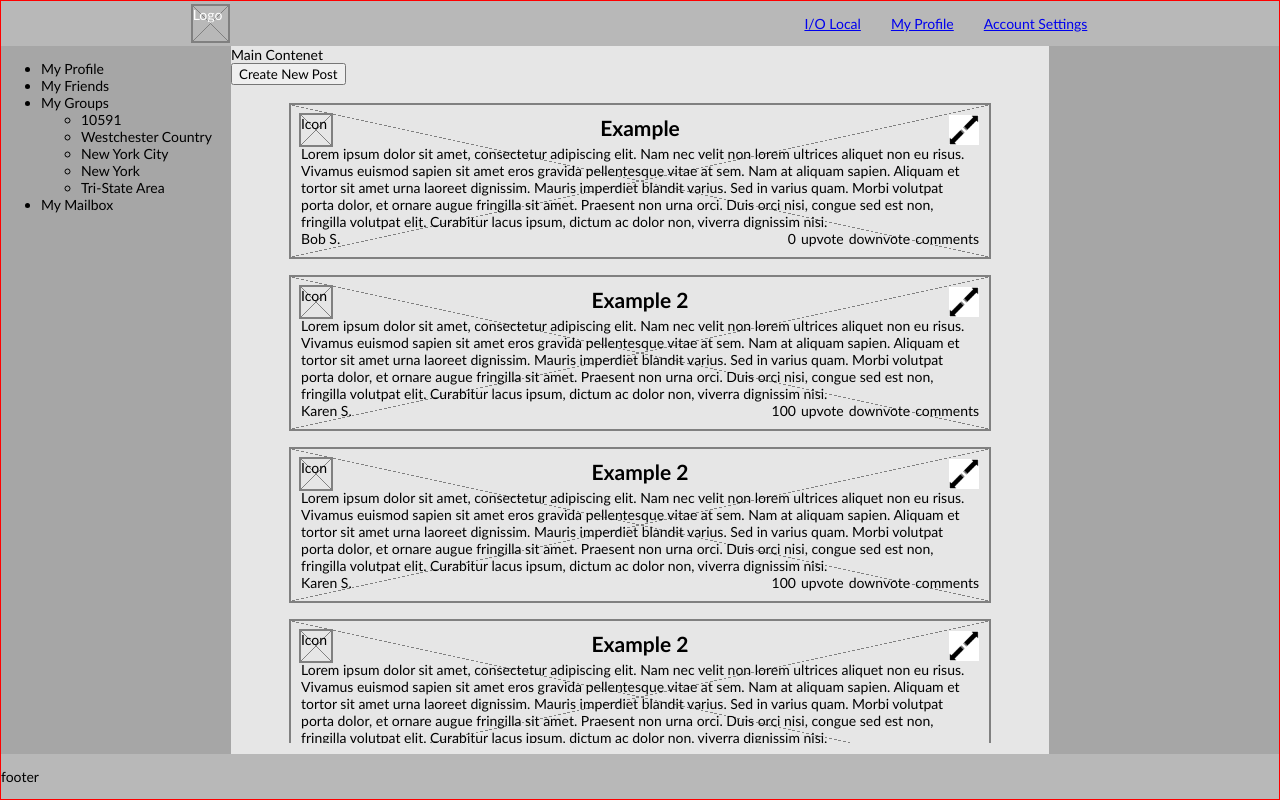
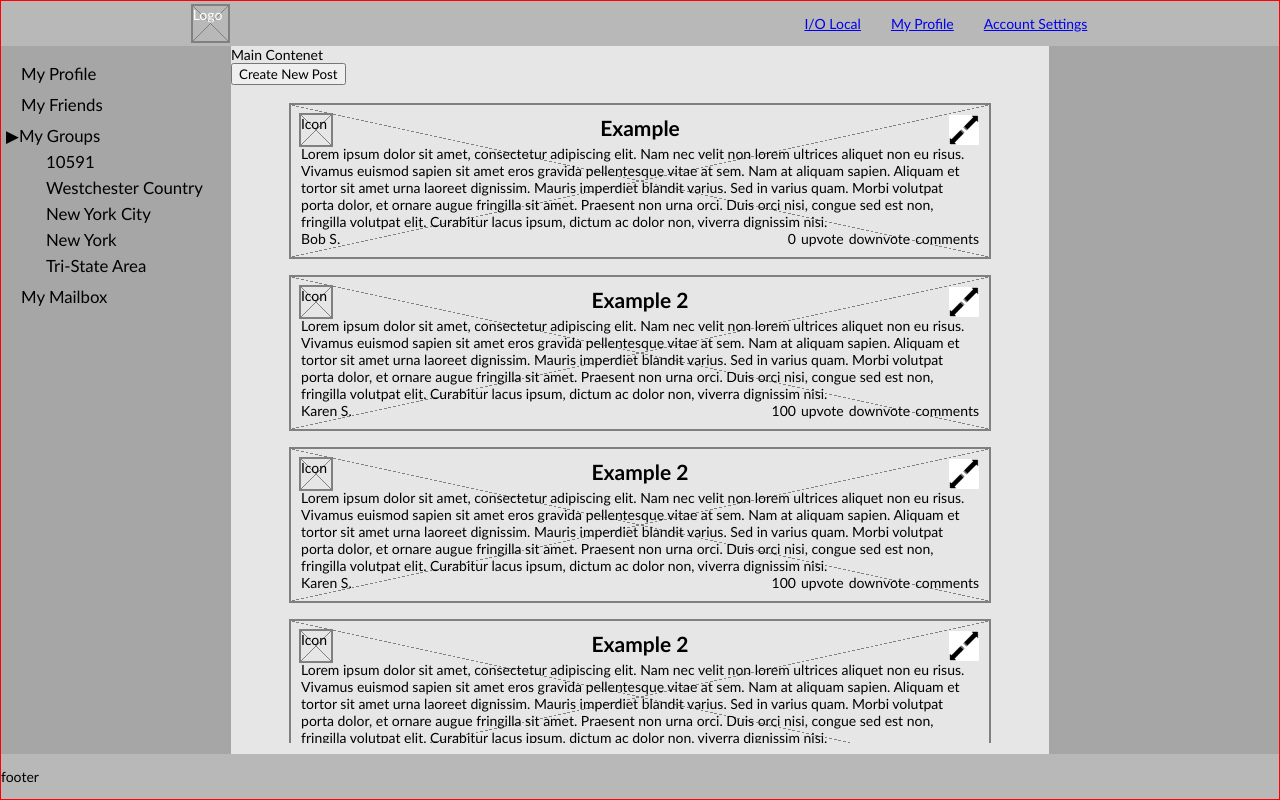
Before and after one commit to goldsmithb/io_local_demo, a React (Create React App) app: page / in a window 1280 px wide. Both pictures are taken after a click on the element "My Groups". Built offline with nearby package versions, Linux system fonts and the light colour scheme; the HTML template or start-up script is replaced by a standard one.

Commit message:
style nav sidebar

```diff
--- a/src/App.js
+++ b/src/App.js
@@ -22,7 +22,6 @@ function App() {
            {/* <AddSideBar />  */}
         </aside>
 
-
       </main>
 
       <footer>
--- a/src/components/NavSideBar.js
+++ b/src/components/NavSideBar.js
@@ -1,19 +1,20 @@
 import { useState } from 'react';
+import styles from './NavSideBar.module.css'
 
 export default function NavSideBar() {
   const [showGroups, setShowGroups] = useState(false);
 
   return (
-    <ul>
+    <ul className={styles.sidebar}>
       <li>My Profile</li>
       <li>My Friends</li>
       <li><span
-            className="caret"
+            className={styles.caret + " " + (showGroups ? styles['caret-down'] : "")}
             onClick={() => setShowGroups(showGroups ? false : true)}>
               My Groups
           </span>
         {showGroups && (
-          <ul className="nested">
+          <ul className={styles.nested}>
             <li>10591</li>
             <li>Westchester Country</li>
             <li>New York City</li>
--- /dev/null
+++ b/src/components/NavSideBar.module.css
@@ -0,0 +1,28 @@
+.sidebar, .sidebar ul {
+  list-style-type: none;
+  padding: 0 0 0 20px;
+}
+
+.sidebar {
+  font-size: 1.2em;
+}
+
+.sidebar li {
+  margin: 10px 0;
+}
+
+.nested li{
+  margin: 5px;
+}
+
+.caret::before {
+  content: "\25B6";
+  margin-left: -15px;
+}
+.caret:hover {
+  cursor: pointer;
+}
+/*  BUG this doesn't work, but why not?  */
+.caret-down::before {
+  transform: rotate(90deg);
+}
```
